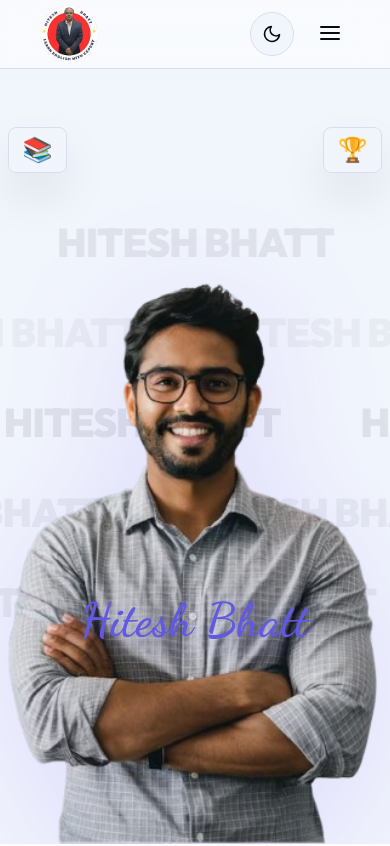
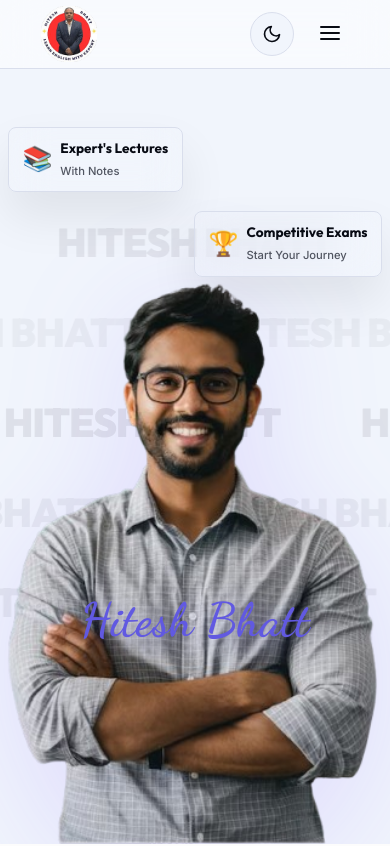
Before and after one commit to Gohel-Manthan-2026/Hitesh-Bhatt, a plain HTML site: page index.html in a window 390 px wide. Shown: the top 846 px of the page. Drawn offline with Linux system fonts and the light colour scheme.

Commit message:
Update style.css

```diff
--- a/style.css
+++ b/style.css
@@ -720,7 +720,7 @@ section {
 
     .card-bottom-right {
         right: 2%;
-        top: 15%;
+        top: 25%;
         display: flex;
         height: max-content;
         width: max-content;
@@ -1498,7 +1498,7 @@ textarea.form-control {
     }
 
     .hero-card-info {
-        display: none;
+        display: visible;
     }
 
     /* Show only icon */
```
